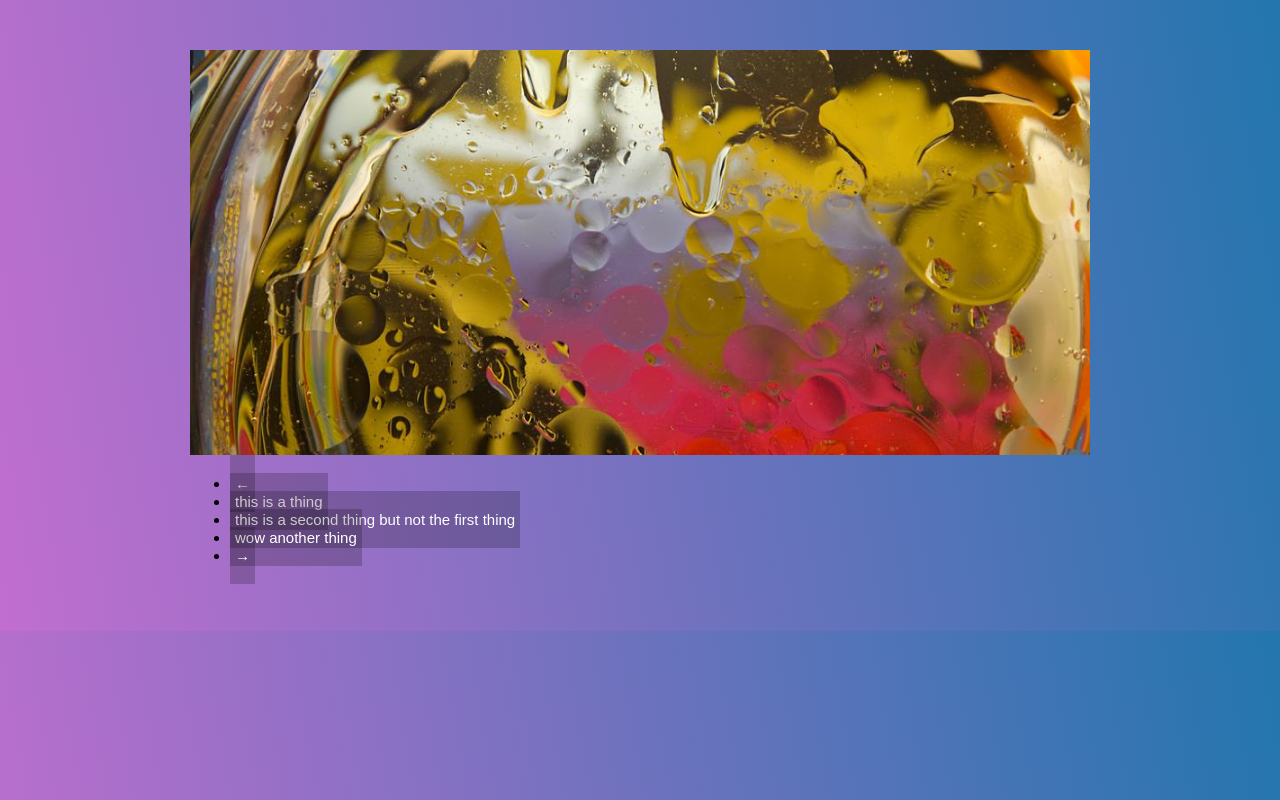
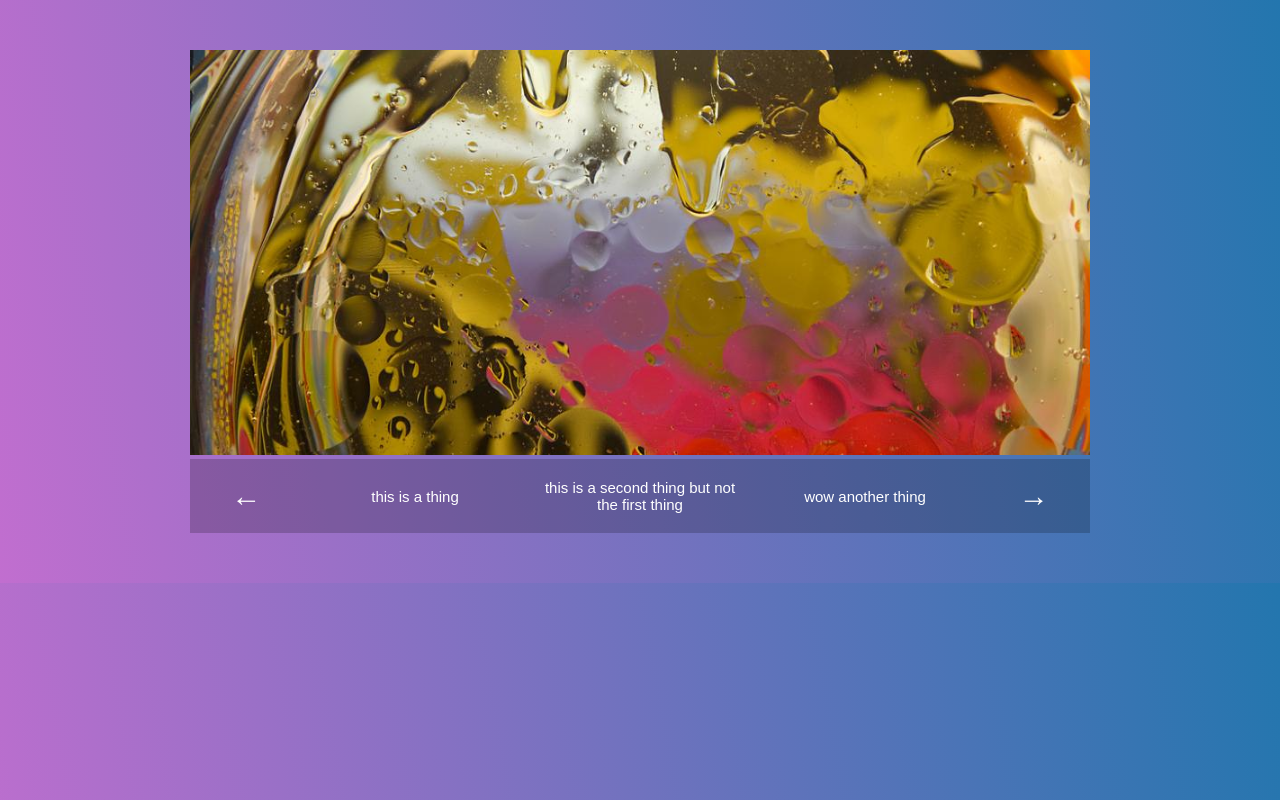
Before and after one commit to Craveburn/Nesting-Flexbox, a plain HTML site: page index.html in a window 1280 px wide. Drawn offline with Linux system fonts and the light colour scheme.

Commit message:
got that stuff to work and nest in the container correctly

```diff
--- a/style.css
+++ b/style.css
@@ -1,41 +1,70 @@
 html {
     box-sizing: border-box;
-}
+  }
 
 *, *:before, *:after {
     box-sizing: inherit;
-}
+  }
 
 body {
     font-family: sans-serif;
     margin: 0;
     background-image: linear-gradient(260deg, #2376ae 0%, #c16ecf 100%);
-}
+  }
 
 .wrapper {
     max-width: 1000px;
     margin: 0 auto;
     padding:50px;
-}
+  }
 
 img {
     max-width:100%;
-}
+  }
 
 a {
-    color: white;
+    color:white;
     text-decoration: none;
     font-size: 15px;
     background:rgba(0,0,0,0.2);
-    padding: 20px 5px;
+    padding:20px 5px;
 }
 a:hover {
     background:rgba(0,0,0,0.4);
 }
 
+/* flex container */
+.slider-nav ul {
+    list-style: none;
+    margin: 0;
+    padding: 0;
+    display: flex;
+}
 
-slider-nav ul {
-    list-style: none;
-    margin:0;
-    padding: 0;
+/*flex items*/
+.slider-nav li {
+    flex:2; /*this is flex item -ish*/
+    text-align: center;
+    display:flex; /*this is flex container -ish*/
 }
+
+.slider-nav .arrow{
+    flex: 1
+}
+
+.arrow a {
+    font-size: 30px;
+}
+
+.slider-nav a{
+    flex-basis: 100%;
+    display: flex;
+    align-items: center;
+      /*want to stretch as well as center*/
+}
+
+/* this is the flex item*/
+.slider-nav span {
+    display: block;
+    width: 100%;
+}
```
